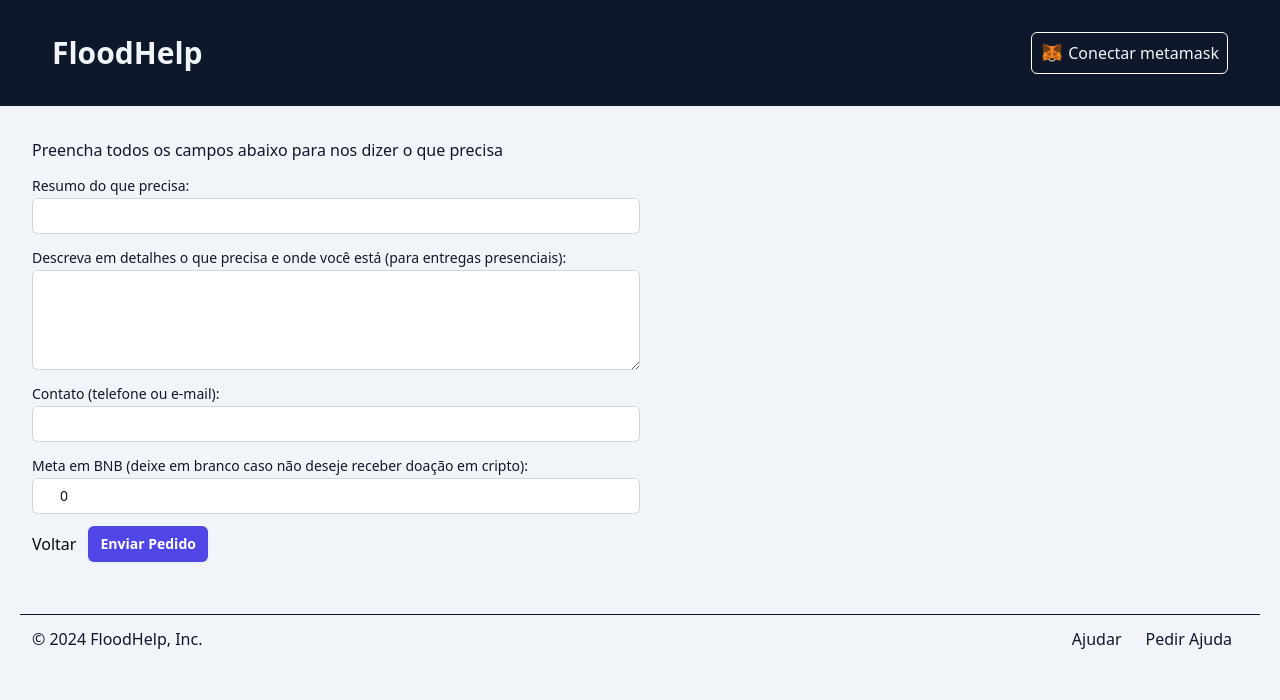
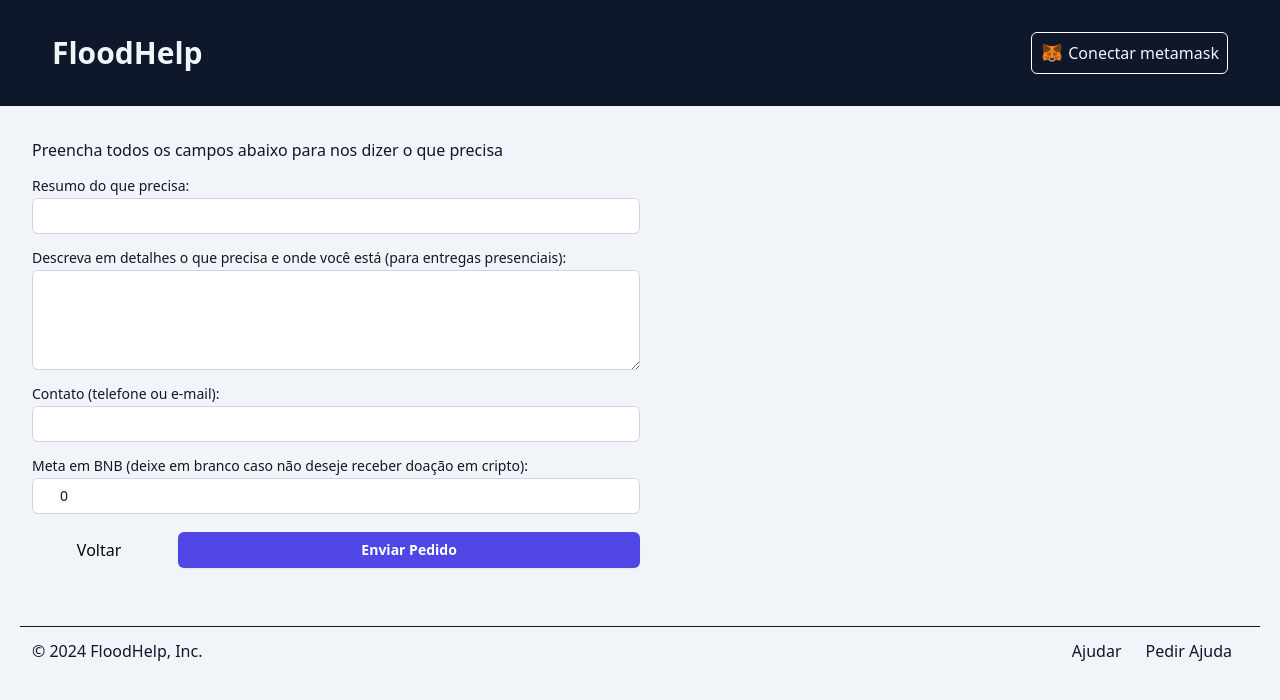
Before and after one commit to carolribeiro2112/FloodHelp, a Next.js app: page /create in a window 1280 px wide. Shown: the top 700 px of the page. Built offline with nearby package versions, Linux system fonts and the light colour scheme.

Commit message:
Feat: Styles refactoring - create/page.js

```diff
--- a/src/app/create/page.js
+++ b/src/app/create/page.js
@@ -57,13 +57,10 @@ export default function Home() {
               <input type="number" id="goal" placeholder="0.00" className="block w-1/2 rounded-md border-0 py-1.5 pl-7 pr-20 text-gray-900 ring-1 ring-inset ring-gray-300 placeholder:text-gray-400 focus:ring-2 focus:ring-inset focus:ring-indigo-600 sm:text-sm sm:leading-6" value={request.goal} onChange={onInputChange} />
             </div>
           </div>
-          <div className="flex items-center">
-            <div className="mb-3">
-              <a href="/" className="w-1/3 p-3 outline-1 outline-slate-900">Voltar</a>
-            </div>
-            <div className="mb-3 p-0">
-              <button type="button" className="flex w-full justify-center rounded-md bg-indigo-600 px-3 py-1.5 text-sm font-semibold leading-6 text-white shadow-sm hover:bg-indigo-500 focus-visible:outline focus-visible:outline-2 focus-visible:outline-offset-2 focus-visible:outline-indigo-600" onClick={btnSaveClick}>Enviar Pedido</button>
-            </div>
+          <div className="flex items-center w-1/2">
+
+            <button href="/" className="w-1/3 p-3 mb-3">Voltar</button>
+            <button type="button" className="mb-3 p-0 flex w-full justify-center rounded-md bg-indigo-600 px-3 py-1.5 text-sm font-semibold leading-6 text-white shadow-sm hover:bg-indigo-500 focus-visible:outline focus-visible:outline-2 focus-visible:outline-offset-2 focus-visible:outline-indigo-600" onClick={btnSaveClick}>Enviar Pedido</button>
           </div>
         </div>
       <Footer/>
```
